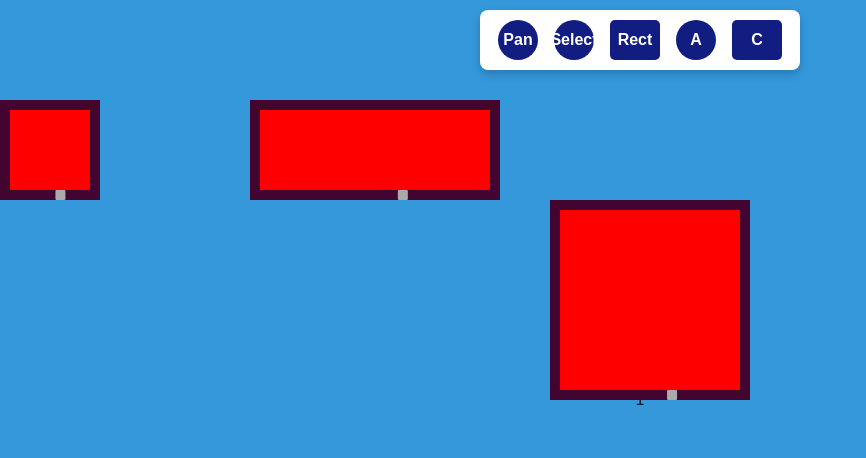
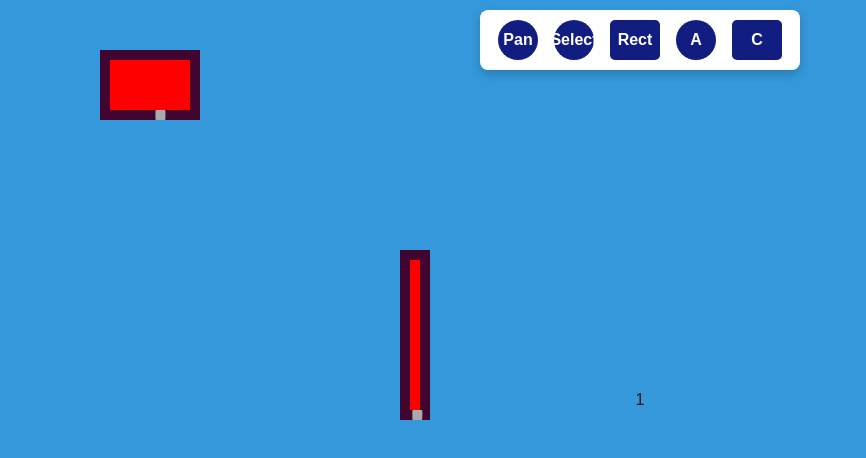
Before and after one commit to miladshiri/animateDraw, a Next.js app: page / in a window 1280 px wide. Shown: the top 458 px of the page, without its empty margins (0-866 px from the left). Built offline with nearby package versions, Linux system fonts and the light colour scheme.

Commit message:
Select all option

```diff
--- a/app/page.js
+++ b/app/page.js
@@ -8,6 +8,12 @@ import ShapeWrapper from "@/components/ShapeWrapper";
 import Toolbar from "@/components/Toolbar";
 
 export default function Home() {
+  const defaultShapes = [
+    {x:100, y:50, w: 100, h:70},
+    {x:400, y:250, w: 30, h:170}
+  ]
+
+  const [allShapes, setAllShapes] = useState(defaultShapes);
 
   const [scale, setScale] = useState(1);
   const [panOffset, setPanOffset] = useState({ x: 0, y: 0 });
@@ -16,11 +22,13 @@ export default function Home() {
   const [startDragPos, setStartDragPos] = useState({ x: 0, y: 0 });
 
   const [selectedTool, setSelectedTool] = useState('');
-  const [shapes, setShapes] = useState([]);
 
   const [drawing, setDrawing] = useState(false);
-  const [currentRect, setCurrentRect] = useState(null);
+  const [currentShape, setCurrentShape] = useState(null);
 
+  const [selectionBox, setSelectionBox] = useState(null);
+  const [selectedItems, setSelectedItems] = useState([]);
+  const [isSelecting, setIsSelecting] = useState(false);
 
   const handleWheel = (e) => {
     e.preventDefault();
@@ -38,14 +46,27 @@ export default function Home() {
       setIsDragging(true);
       setStartDragPos({ x: e.clientX, y: e.clientY });
     }
+    else if (selectedTool == 'select') {
+      setIsSelecting(true);
+      const startX = e.clientX;
+      const startY = e.clientY;
+
+      setSelectionBox({
+        x: startX,
+        y: startY,
+        width: 0,
+        height: 0,
+      });
+
+    }
     else if (selectedTool == 'square') {
-      console.log('place new square');
       const startX = e.clientX;
       const startY = e.clientY;
 
       setDrawing(true);
-      setCurrentRect({ x: startX, y: startY, width: 0, height: 0 });
+      setCurrentShape({ x: startX, y: startY, width: 0, height: 0 });
     }
+
   };
 
   const handleMouseMove = (e) => {
@@ -56,15 +77,31 @@ export default function Home() {
         y: (e.clientY - startDragPos.y) / scale + panOffset.y,
       });
     }
+    else if (selectedTool == 'select') {
+      if (!isSelecting) return;
+
+      const currentX = e.clientX;
+      const currentY = e.clientY;
+
+      const width = currentX - selectionBox.x;
+      const height = currentY - selectionBox.y;
+
+      setSelectionBox({
+        x: Math.min(currentX, selectionBox.x),
+        y: Math.min(currentY, selectionBox.y),
+        width: Math.abs(width),
+        height: Math.abs(height),
+      });
+    }
     else if (selectedTool == 'square') {
-      if (!drawing || !currentRect) return;
+      if (!drawing || !currentShape) return;
         const currentX = e.clientX;
         const currentY = e.clientY;
 
-        const width = currentX - currentRect.x;
-        const height = currentY - currentRect.y;
+        const width = currentX - currentShape.x;
+        const height = currentY - currentShape.y;
 
-        setCurrentRect((prev) => ({
+        setCurrentShape((prev) => ({
           ...prev,
           width: Math.abs(width),
           height: Math.abs(height),
@@ -79,27 +116,42 @@ export default function Home() {
       setIsDragging(false);
       setPanOffset(panOffsetDrag);
     }
+    else if (selectedTool == 'select') {
+      setIsSelecting(false);
+      const box = selectionBox;
+      if (box) {
+        const selected = [];
+        allShapes.forEach((shape) => {
+          console.log(shape);
+          console.log(box);
+          if (
+            box.x / scale < shape.x &&
+            box.x / scale + box.width / scale > shape.x + shape.w &&
+            box.y / scale < shape.y &&
+            box.y / scale + box.height / scale > shape.y + shape.h
+          ) {
+            selected.push(shape);
+            }
+        });
+        setSelectedItems(selected);
+        console.log(selected);
+      }
+      setSelectionBox(null);
+    }
     else if (selectedTool == 'square') {
-      if (drawing && currentRect) {
-        setShapes((prev) => [...prev, {
-          x: currentRect.x / scale,
-          y: currentRect.y / scale,
-          w: currentRect.width / scale,
-          h: currentRect.height / scale,
+      if (drawing && currentShape) {
+        setAllShapes((prev) => [...prev, {
+          x: currentShape.x / scale,
+          y: currentShape.y / scale,
+          w: currentShape.width / scale,
+          h: currentShape.height / scale,
         }]);
         setDrawing(false);
-        setCurrentRect(null);
+        setCurrentShape(null);
       }
     }
   };
 
-  const initialPosition1 = { x: 0, y: 100 };
-  const initialPosition2 = { x: 250, y: 100 };
-  const initialPosition3 = { x: 550, y: 200 };
-
-  const initialSize1 = {w: 100, h:100};
-  const initialSize2 = {w: 250, h:100};
-  const initialSize3 = {w: 200, h:200};
 
   return (
     <div
@@ -107,13 +159,13 @@ export default function Home() {
       position: "fixed",
         top: 0,
         left: 0,
-        width: "100vw",       // Full width of the viewport
-        height: "100vh",      // Full height of the viewport
-        overflow: "hidden",   // Prevent scrolling
-        backgroundColor: "#3498db", // Example background color (blue)
-        display: "flex",      // Flexbox for centering
-        alignItems: "center", // Center content vertically
-        justifyContent: "center", // Center content horizontally
+        width: "100vw",
+        height: "100vh",
+        overflow: "hidden",
+        backgroundColor: "#3498db",
+        display: "flex",
+        alignItems: "center",
+        justifyContent: "center",
         cursor: selectedTool == 'pan' ? 'move' : 'default'
     }}
 
@@ -123,23 +175,31 @@ export default function Home() {
       onMouseUp={handleMouseUp}
     >
       <Toolbar setSelectedTool={setSelectedTool} selectedTool={selectedTool} />
-      {/* <WaveRectangle /> */}
-      {/* <AnimatedRec scale={scale} initialPosition={initialPosition1} position={position}/>
-      <AnimatedRec scale={scale} initialPosition={initialPosition2} position={position}/> */}
-      <ShapeWrapper selectedTool={selectedTool} ShapeComponent={AnimatedRec} initialSize={initialSize1} scale={scale} initialPosition={initialPosition1} panOffset={panOffsetDrag} />
-      <ShapeWrapper selectedTool={selectedTool} ShapeComponent={AnimatedRec} initialSize={initialSize2} scale={scale} initialPosition={initialPosition2} panOffset={panOffsetDrag} />
-      <ShapeWrapper selectedTool={selectedTool} ShapeComponent={AnimatedRec} initialSize={initialSize3} scale={scale} initialPosition={initialPosition3} panOffset={panOffsetDrag} />
 
-      {shapes.map((shape, index) => (
-
-            <ShapeWrapper key={index} selectedTool={selectedTool} ShapeComponent={AnimatedRec} initialSize={{w:shape.w, h:shape.h}} scale={scale} initialPosition={{x:shape.x, y:shape.y}} panOffset={panOffsetDrag} />
+      {allShapes.map((shape, index) => (
+        <ShapeWrapper key={index} selectedTool={selectedTool} ShapeComponent={AnimatedRec} initialSize={{w:shape.w, h:shape.h}} scale={scale} initialPosition={{x:shape.x, y:shape.y}} panOffset={panOffsetDrag} />
       ))}
 
+       {/* Render the shape being drawn */}
+       {drawing && currentShape && (
+          <ShapeWrapper selectedTool={selectedTool} ShapeComponent={AnimatedRec} initialSize={{w:currentShape.width / scale, h:currentShape.height / scale}} scale={scale} initialPosition={{x:currentShape.x / scale, y:currentShape.y / scale}} panOffset={panOffsetDrag} />
+       )}
 
-       {/* Render the rectangle being drawn */}
-       {drawing && currentRect && (
-          <ShapeWrapper selectedTool={selectedTool} ShapeComponent={AnimatedRec} initialSize={{w:currentRect.width / scale, h:currentRect.height / scale}} scale={scale} initialPosition={{x:currentRect.x / scale, y:currentRect.y / scale}} panOffset={panOffsetDrag} />
-       )}
+       {/* Selection Box */}
+      {selectionBox && (
+        <div
+          style={{
+            position: "absolute",
+            top: `${selectionBox.y}px`,
+            left: `${selectionBox.x}px`,
+            width: `${selectionBox.width}px`,
+            height: `${selectionBox.height}px`,
+            backgroundColor: "rgba(0, 120, 215, 0.2)",
+            border: "1px solid #0078d7",
+            pointerEvents: "none",
+          }}
+        ></div>
+      )}
 
       {scale}
     </div>
```
